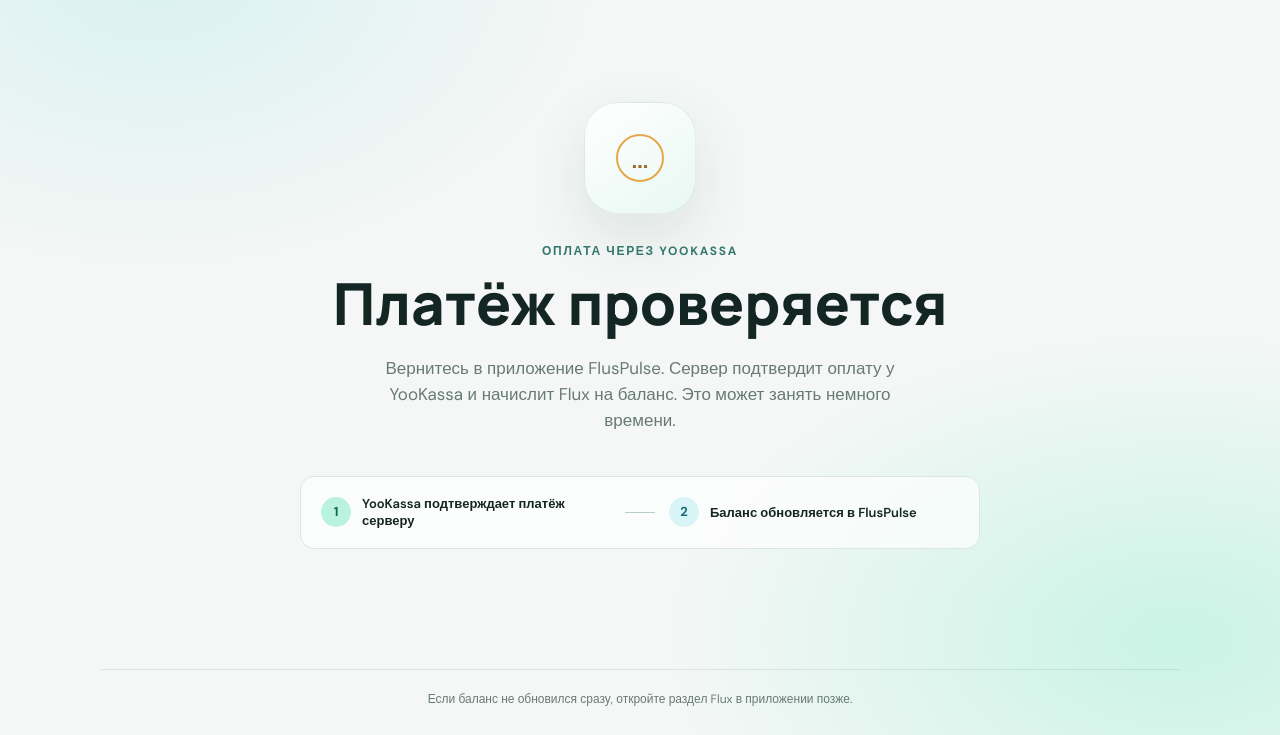
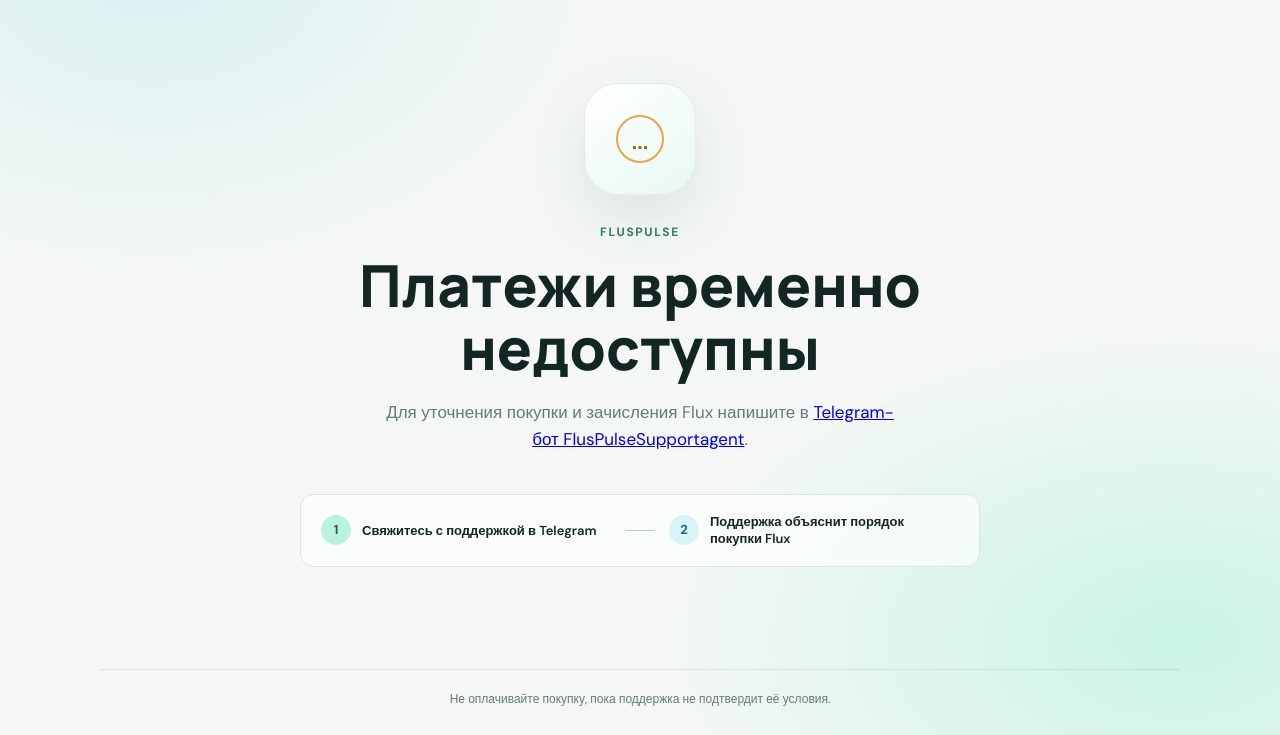
Before and after one commit to FlusPulse/FlusPulse.github.io, a plain HTML site: page payment-return.html in a window 1280 px wide. Shown: the part 65-800 px from the top of the page. Drawn offline with Linux system fonts and the light colour scheme.

Commit message:
Show temporary Flux payment notice

```diff
--- a/payment-return.html
+++ b/payment-return.html
@@ -193,24 +193,24 @@
   <main>
     <section class="content" aria-labelledby="page-title" aria-live="polite">
       <div class="status-art" aria-hidden="true"><span>…</span></div>
-      <p class="eyebrow">Оплата через YooKassa</p>
-      <h1 id="page-title">Платёж проверяется</h1>
-      <p class="lead">Вернитесь в приложение FlusPulse. Сервер подтвердит оплату у YooKassa и начислит Flux на баланс. Это может занять немного времени.</p>
+      <p class="eyebrow">FlusPulse</p>
+      <h1 id="page-title">Платежи временно недоступны</h1>
+      <p class="lead">Для уточнения покупки и зачисления Flux напишите в <a href="https://t.me/FlusPulseSupportagent">Telegram-бот FlusPulseSupportagent</a>.</p>
 
       <div class="steps" aria-label="Что происходит дальше">
         <div class="step">
           <span class="step-index">1</span>
-          <span class="step-copy">YooKassa подтверждает платёж серверу</span>
+          <span class="step-copy">Свяжитесь с поддержкой в Telegram</span>
         </div>
         <span class="connector" aria-hidden="true"></span>
         <div class="step">
           <span class="step-index">2</span>
-          <span class="step-copy">Баланс обновляется в FlusPulse</span>
+          <span class="step-copy">Поддержка объяснит порядок покупки Flux</span>
         </div>
       </div>
     </section>
   </main>
 
-  <footer>Если баланс не обновился сразу, откройте раздел Flux в приложении позже.</footer>
+  <footer>Не оплачивайте покупку, пока поддержка не подтвердит её условия.</footer>
 </body>
 </html>
```
Also changed, not shown: index.html (+1 -1 lines), requisites.html (+1 -1 lines), terms.html (+1 -1 lines).
